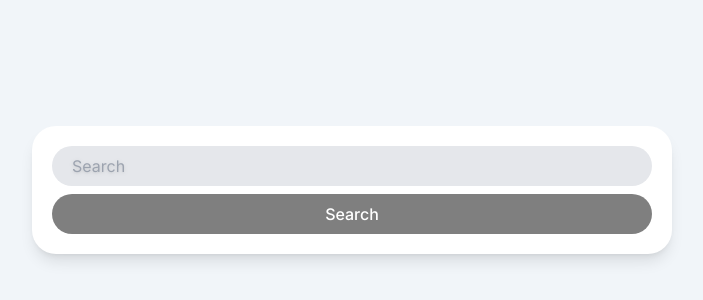
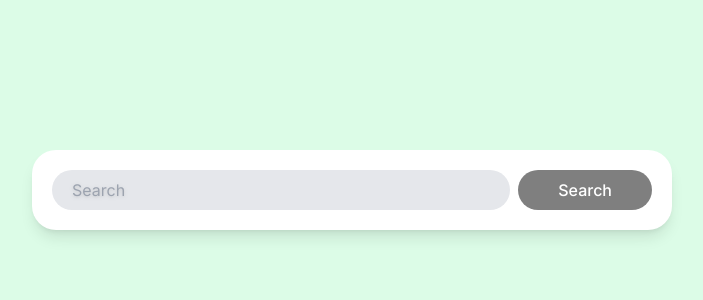
Before and after one commit to wonjangcloud9/carrot-market-reloaded, a Next.js app: page / in a window 1280 px wide. Shown: the part 210-510 px from the top of the page, without its empty margins (288-991 px from the left). Built offline with nearby package versions, Linux system fonts and the light colour scheme.

Commit message:
Responsive Modifiers

```diff
--- a/app/page.tsx
+++ b/app/page.tsx
@@ -2,14 +2,14 @@ import React from "react";
 
 export default function Home() {
   return (
-    <main className="bg-slate-100 h-screen flex justify-center items-center p-5 ">
-      <div className="bg-white w-full shadow-lg p-5 rounded-3xl max-w-screen-sm flex flex-col gap-2">
+    <main className="bg-slate-100 sm:bg-red-100 md:bg-green-100 h-screen flex justify-center items-center p-5 ">
+      <div className="bg-white w-full shadow-lg p-5 rounded-3xl max-w-screen-sm flex flex-col gap-2 md:flex-row">
         <input
           type="text"
           className="w-full bg-gray-200 rounded-full h-10 pl-5 outline-none ring ring-transparent focus:ring-orange-500 focus:ring-offset-2 transition-shadow placeholder:drop-shadow"
           placeholder="Search"
         />
-        <button className="bg-black bg-opacity-50 text-white py-2 rounded-full active:scale-90 transition-transform font-medium outline-none">
+        <button className="bg-black bg-opacity-50 text-white py-2 rounded-full active:scale-90 transition-transform font-medium outline-none md:px-10">
           Search
         </button>
       </div>
```
